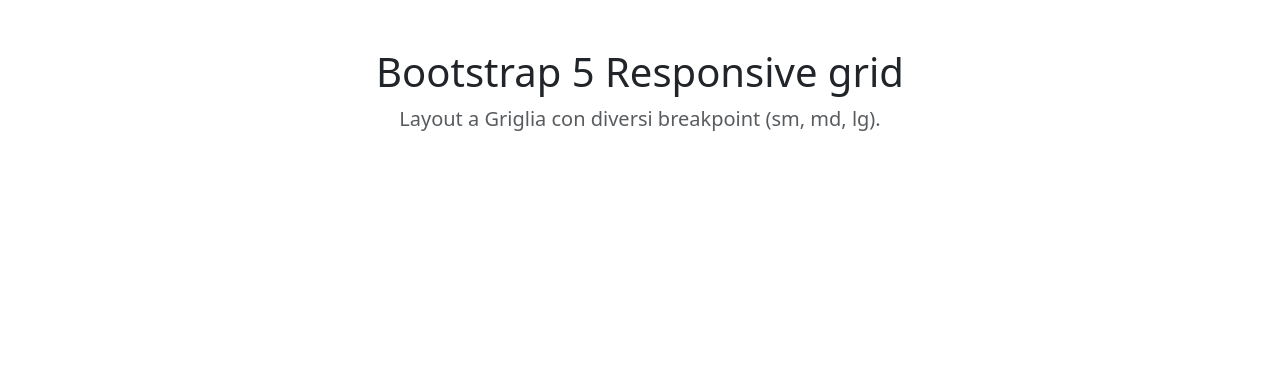
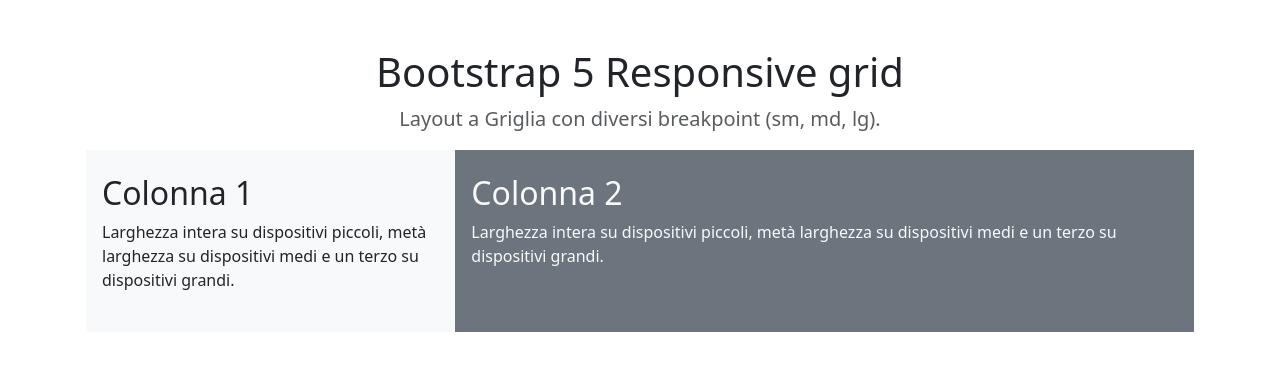
Before and after one commit to Willians-Hurtado/htmlcss-bootstrap-layout, a plain HTML site: page index.html in a window 1280 px wide. Drawn offline with nearby package versions, Linux system fonts and the light colour scheme.

Commit message:
add first row with two columns

```diff
--- a/index.html
+++ b/index.html
@@ -8,24 +8,39 @@
   </head>
 
   <body>
-    <header>
-        <div class="container">
+
+    <div class="container py-5">
+        <header>
+
             <div class="row text-center">
-                <div class="col mx-auto pt-5">
+                <div class="col mx-auto ">
                     <h1>Bootstrap 5 Responsive grid</h1>
                     <p class="text-body-secondary fs-5">Layout a Griglia con diversi breakpoint (sm, md, lg).</p>
                 </div>
             </div>
-        </div>
 
-    </header>
+        </header>
 
-    <main>
-        <div class="row"></div>
-        <div class="row"></div>
-        <div class="row"></div>
-    </main>
+        <main>
+            <div class="row mx-1">
+                <div class="col-12 bg-light py-4 px-3 col-md-6 col-lg-4">
+                    <h2>Colonna 1</h2>
+                    <p>
+                        Larghezza intera su dispositivi piccoli, metà larghezza su dispositivi medi e un terzo su dispositivi grandi.
+                    </p>
+                </div>
+                <div class="col bg-secondary py-4 px-3 text-light col-lg-8" >
+                    <h2>Colonna 2</h2>
+                    <p>
+                        Larghezza intera su dispositivi piccoli, metà larghezza su dispositivi medi e un terzo su dispositivi grandi.
+                    </p>
+                </div>
+            </div>
 
+            <div class="row"></div>
+
+        </main>
+    </div>
 
 
 
```
